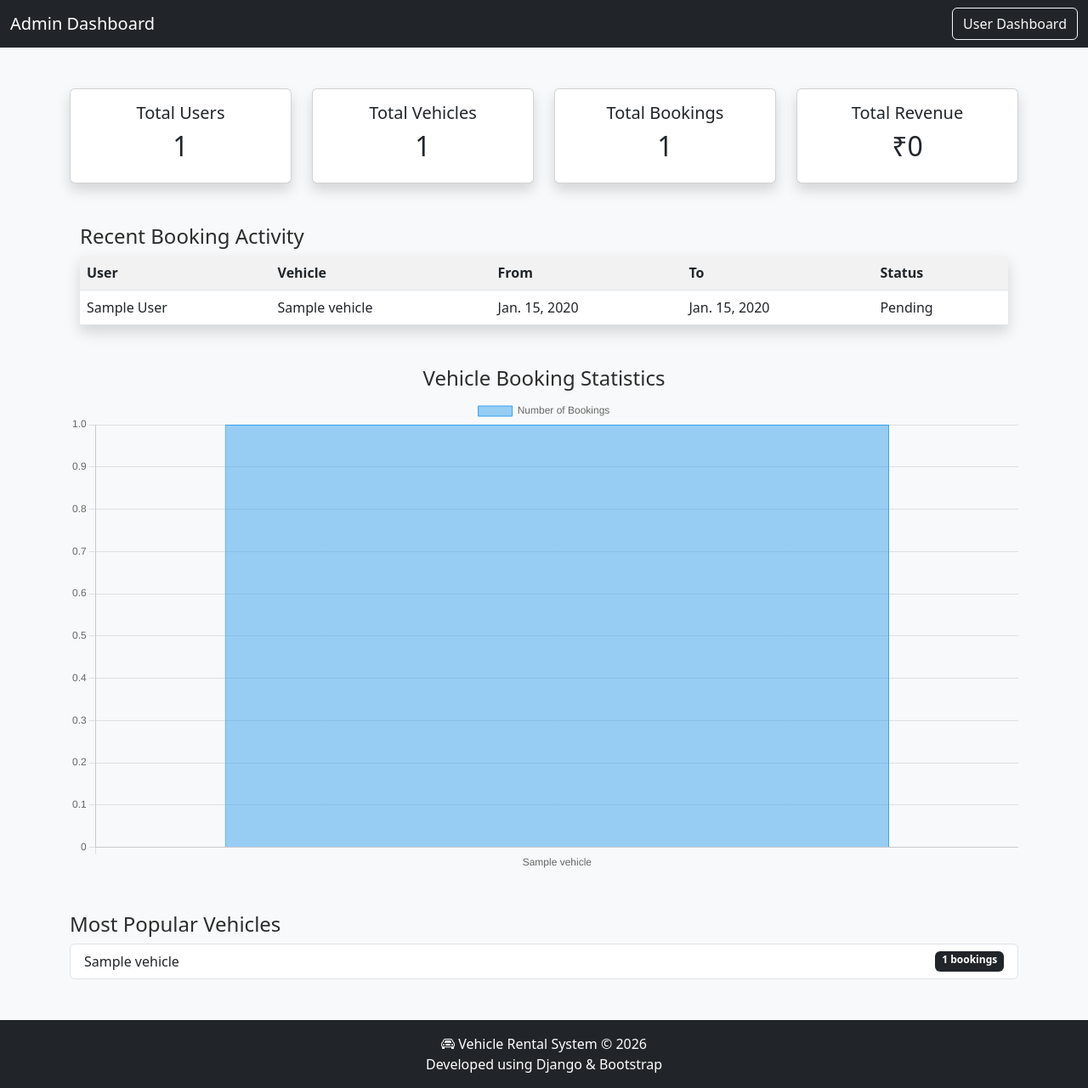
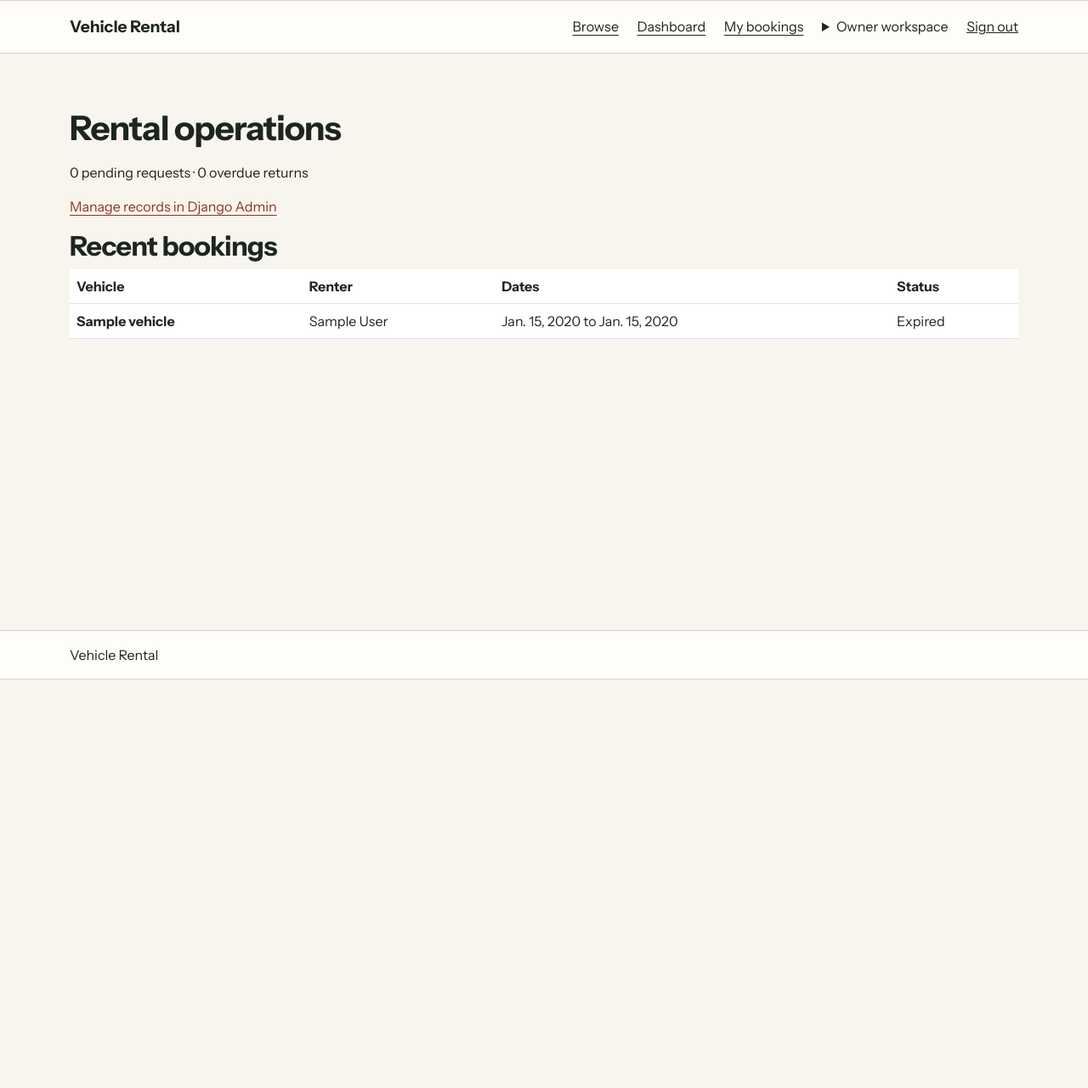
Before and after one commit to priyadharshanexe/vehicle-rental, a Django app: page /admin-dashboard/ in a window 1280 px wide. Shown: the whole page at 85% size. After the commit the page ends 800 px from the top, so only its background shows below. Run offline with Django 5.2, Linux system fonts and the light colour scheme; a user stored in the database is signed in; tables that the repository leaves empty hold one stand-in row (values such as "Sample post").

Commit message:
Add maintenance scheduling and verified rental reviews

```diff
--- a/rental/templates/rental/admin_dashboard.html
+++ b/rental/templates/rental/admin_dashboard.html
@@ -1,143 +1,14 @@
-<!DOCTYPE html>
-<html>
-<head>
-    <title>Admin Dashboard</title>
-    <link href="https://cdn.jsdelivr.net/npm/bootstrap@5.3.0/dist/css/bootstrap.min.css" rel="stylesheet">
-    <script src="https://cdn.jsdelivr.net/npm/chart.js"></script>
-    <link rel="stylesheet" href="https://cdn.jsdelivr.net/npm/bootstrap-icons@1.11.3/font/bootstrap-icons.css">
-</head>
-
-<style>
-    body{
-background:#f6efe9;
-color:#2c2c2c;
-}
-</style>
-<body class="bg-light">
-
-<nav class="navbar navbar-dark bg-dark">
-    <div class="container-fluid">
-        <span class="navbar-brand">Admin Dashboard</span>
-        <a href="/dashboard/" class="btn btn-outline-light">User Dashboard</a>
-    </div>
-</nav>
-
-<div class="container mt-5">
-
-    <div class="row">
-
-        <div class="col-md-3">
-            <div class="card text-center shadow">
-                <div class="card-body">
-                    <h5>Total Users</h5>
-                    <h2>{{ total_users }}</h2>
-                </div>
-            </div>
-        </div>
-
-        <div class="col-md-3">
-            <div class="card text-center shadow">
-                <div class="card-body">
-                    <h5>Total Vehicles</h5>
-                    <h2>{{ total_vehicles }}</h2>
-                </div>
-            </div>
-        </div>
-
-        <div class="col-md-3">
-            <div class="card text-center shadow">
-                <div class="card-body">
-                    <h5>Total Bookings</h5>
-                    <h2>{{ total_bookings }}</h2>
-                </div>
-            </div>
-        </div>
-
-        <div class="col-md-3">
-            <div class="card text-center shadow">
-                <div class="card-body">
-                    <h5>Total Revenue</h5>
-                    <h2>₹{{ total_revenue }}</h2>
-                </div>
-            </div>
-        </div>
-
-    </div>
-
-    <div class="container mt-5">
-    <h4>Recent Booking Activity</h4>
-
-    <table class="table table-striped table-hover shadow">
-        <tr>
-            <th>User</th>
-            <th>Vehicle</th>
-            <th>From</th>
-            <th>To</th>
-            <th>Status</th>
-        </tr>
-
-        {% for booking in recent_bookings %}
-        <tr>
-            <td>{{ booking.user.name }}</td>
-            <td>{{ booking.vehicle.name }}</td>
-            <td>{{ booking.start_date }}</td>
-            <td>{{ booking.end_date }}</td>
-            <td>{{ booking.status }}</td>
-        </tr>
-        {% endfor %}
-    </table>
-</div>
-
-</div>
-<div class="container mt-5">
-    <h4 class="text-center">Vehicle Booking Statistics</h4>
-    <canvas id="bookingChart"></canvas>
-</div>
-
-<div class="container mt-5">
-    <h4>Most Popular Vehicles</h4>
-
-    <ul class="list-group">
-        {% for v in popular_vehicles %}
-        <li class="list-group-item d-flex justify-content-between">
-            {{ v.name }}
-            <span class="badge bg-dark">{{ v.count }} bookings</span>
-        </li>
-        {% endfor %}
-    </ul>
-</div>
-
-{{ vehicle_names|json_script:"vehicle-names" }}
-{{ booking_counts|json_script:"booking-counts" }}
-<script>
-const ctx = document.getElementById('bookingChart');
-
-new Chart(ctx, {
-    type: 'bar',
-    data: {
-        labels: JSON.parse(document.getElementById("vehicle-names").textContent),
-        datasets: [{
-            label: 'Number of Bookings',
-            data: JSON.parse(document.getElementById("booking-counts").textContent),
-            borderWidth: 1
-        }]
-    },
-    options: {
-        scales: {
-            y: {
-                beginAtZero: true
-            }
-        }
-    }
-});
-</script>
-<footer class="bg-dark text-white text-center p-3 mt-5">
-<div class="container">
-<i class="bi bi-car-front"></i>
-Vehicle Rental System © 2026
-<br>
-Developed using Django & Bootstrap
-</div>
-</footer>
-</body>
-</html>
+{% extends "rental/base.html" %}
+{% block content %}
+<h1>Rental operations</h1>
+<p>{{ pending_count }} pending request{{ pending_count|pluralize }} · {{ overdue_count }} overdue return{{ overdue_count|pluralize }}</p>
+<p><a href="{% url 'admin:index' %}">Manage records in Django Admin</a></p>
+<h2>Recent bookings</h2>
+<div class="table-responsive"><table class="table">
+<thead><tr><th>Vehicle</th><th>Renter</th><th>Dates</th><th>Status</th></tr></thead>
+<tbody>{% for booking in recent_bookings %}
+<tr><th scope="row">{{ booking.vehicle.name }}</th><td>{{ booking.user.name }}</td>
+<td>{{ booking.start_date }} to {{ booking.end_date }}</td><td>{{ booking.display_status }}</td></tr>
+{% empty %}<tr><td colspan="4">No bookings yet.</td></tr>{% endfor %}</tbody>
+</table></div>
+{% endblock %}
--- a/rental/templates/rental/my_bookings.html
+++ b/rental/templates/rental/my_bookings.html
@@ -16,6 +16,9 @@
       </td>
       <td>
         <a href="{% url 'download_receipt' booking.pk %}">Booking summary</a>
+        {% if booking.display_status == "Returned" and not booking.review %}
+          <a href="{% url 'add_feedback' booking.pk %}">Leave a review</a>
+        {% endif %}
         {% if booking.display_status == "Confirmed" or booking.display_status == "Pending" %}
           <form action="{% url 'cancel_booking' booking.pk %}" method="post">
             {% csrf_token %}<button class="btn btn-link" type="submit">Cancel booking</button>
--- a/rental/templates/rental/my_vehicles.html
+++ b/rental/templates/rental/my_vehicles.html
@@ -52,6 +52,7 @@ Add New Vehicle
 <a href="/edit-vehicle/{{ vehicle.id }}/" class="btn btn-primary btn-sm">
 Edit
 </a>
+<a href="{% url 'vehicle_maintenance' vehicle.pk %}" class="btn btn-link btn-sm">Maintenance</a>
 
 <form action="/toggle-vehicle/{{ vehicle.id }}/" method="post" class="d-inline">{% csrf_token %}<button type="submit" class="btn btn-warning btn-sm">
 {% if vehicle.is_available %}
--- a/rental/templates/rental/owner_bookings.html
+++ b/rental/templates/rental/owner_bookings.html
@@ -14,7 +14,7 @@
   {% for booking in page %}
   <tr>
     <th scope="row">{{ booking.vehicle.name }}</th><td>{{ booking.user.name }}</td>
-    <td>{{ booking.start_date }} to {{ booking.end_date }}</td><td><span class="status">{{ booking.display_status }}</span></td>
+    <td>{{ booking.start_date }} to {{ booking.end_date }}</td><td><span class="status">{{ booking.display_status }}</span>{% if booking.status == "In progress" and booking.end_date < today %}<br><strong>Overdue</strong>{% endif %}</td>
     <td class="actions">
       {% if booking.display_status == "Pending" %}
         <form method="post" action="{% url 'approve_booking' booking.pk %}">{% csrf_token %}<button class="btn btn-primary btn-sm">Approve</button></form>
--- a/rental/urls.py
+++ b/rental/urls.py
@@ -21,5 +21,6 @@ urlpatterns = [
     path('owner-bookings/', views.owner_bookings, name='owner_bookings'),
     path('approve-booking/<int:booking_id>/', views.approve_booking, name='approve_booking'),
     path('reject-booking/<int:booking_id>/', views.reject_booking, name='reject_booking'),
-    path('feedback/<int:vehicle_id>/', views.add_feedback, name='add_feedback'),
+    path('vehicles/<int:vehicle_id>/maintenance/', views.vehicle_maintenance, name='vehicle_maintenance'),
+    path('feedback/<int:booking_id>/', views.add_feedback, name='add_feedback'),
     ]
--- a/rental/views.py
+++ b/rental/views.py
@@ -18,7 +18,7 @@ from django.http import HttpResponse
 from django.contrib.admin.views.decorators import staff_member_required
 from django.views.decorators.http import require_POST
 from django.shortcuts import get_object_or_404
-from .models import Feedback
+from .models import Feedback, MaintenanceBlock
 
 logger = logging.getLogger(__name__)
 
@@ -55,7 +55,12 @@ def vehicle_list(request):
             start_date__lte=dates.cleaned_data["end_date"],
             end_date__gte=dates.cleaned_data["start_date"],
         )
-        vehicles = vehicles.exclude(pk__in=conflicting.values("vehicle_id"))
+        blocked = MaintenanceBlock.objects.filter(
+            start_date__lte=dates.cleaned_data["end_date"], end_date__gte=dates.cleaned_data["start_date"],
+        )
+        vehicles = vehicles.exclude(pk__in=conflicting.values("vehicle_id")).exclude(
+            pk__in=blocked.values("vehicle_id")
+        )
     params = request.GET.copy()
     params.pop("page", None)
     return render(request, "rental/vehicle_list.html", {
@@ -105,6 +110,10 @@ def reserve_vehicle(user_id, vehicle_id, start_date, end_date):
         vehicle=vehicle, start_date__lte=end_date, end_date__gte=start_date
     ).exists():
         raise forms.ValidationError("Vehicle already booked for these dates.")
+    if MaintenanceBlock.objects.filter(
+        vehicle=vehicle, start_date__lte=end_date, end_date__gte=start_date,
+    ).exists():
+        raise forms.ValidationError("This vehicle has scheduled maintenance for those dates.")
     days = (end_date - start_date).days + 1
     total_price = days * vehicle.price_per_day
     if not 0 < total_price <= Decimal("99999999.99"):
@@ -135,12 +144,14 @@ def book_vehicle(request, vehicle_id):
     ).order_by("start_date")
     return render(request, "rental/book_vehicle.html", {
         "vehicle": vehicle, "booked_dates": booked_dates, "form": form,
+        "maintenance": vehicle.maintenance_blocks.filter(end_date__gte=timezone.localdate()),
+        "reviews": Feedback.objects.filter(vehicle=vehicle, booking__isnull=False).order_by("-created_at")[:5],
     })
 
 
 @login_required
 def my_bookings(request):
-    bookings = Booking.objects.filter(user_id=rental_profile(request.user).pk).select_related("vehicle")
+    bookings = Booking.objects.filter(user_id=rental_profile(request.user).pk).select_related("vehicle", "review")
     return render(request, "rental/my_bookings.html", {
         "page": Paginator(bookings.order_by("-start_date", "-pk"), 15).get_page(request.GET.get("page")),
     })
@@ -214,55 +225,14 @@ def return_vehicle(request, booking_id):
 @staff_member_required
 def admin_dashboard(request):
 
-    # basic statistics
-    total_users = CustomUser.objects.count()
-    total_vehicles = Vehicle.objects.count()
-    total_bookings = Booking.objects.count()
+    return render(request, "rental/admin_dashboard.html", {
+        "pending_count": active_bookings().filter(status=Booking.Status.PENDING).count(),
+        "overdue_count": Booking.objects.filter(
+            status=Booking.Status.IN_PROGRESS, end_date__lt=timezone.localdate(),
+        ).count(),
+        "recent_bookings": Booking.objects.select_related("user", "vehicle").order_by("-pk")[:15],
+    })
 
-    total_revenue = Booking.objects.filter(status="Returned").aggregate(
-    total=models.Sum("total_price")
-    )["total"] or 0
-
-    # bookings by vehicle (for chart)
-    vehicle_names = []
-    booking_counts = []
-
-    vehicles = Vehicle.objects.all()
-
-    for v in vehicles:
-        count = Booking.objects.filter(vehicle=v).count()
-        vehicle_names.append(v.name)
-        booking_counts.append(count)
-
-    # vehicle popularity ranking
-    popular_vehicles = []
-
-    for v in vehicles:
-        count = Booking.objects.filter(vehicle=v).count()
-        popular_vehicles.append({
-            "name": v.name,
-            "count": count
-        })
-
-    popular_vehicles = sorted(popular_vehicles, key=lambda x: x["count"], reverse=True)
-
-    # recent booking activity
-    recent_bookings = Booking.objects.select_related(
-        'user', 'vehicle'
-    ).order_by('-id')[:5]
-
-    context = {
-        "total_users": total_users,
-        "total_vehicles": total_vehicles,
-        "total_bookings": total_bookings,
-        "total_revenue": total_revenue,
-        "vehicle_names": vehicle_names,
-        "booking_counts": booking_counts,
-        "popular_vehicles": popular_vehicles,
-        "recent_bookings": recent_bookings
-    }
-
-    return render(request, "rental/admin_dashboard.html", context)
 
 @login_required
 def download_receipt(request, booking_id):
@@ -379,40 +349,36 @@ def edit_vehicle(request, vehicle_id):
     return render(request, "rental/vehicle_form.html", {"form": form, "heading": "Edit vehicle"})
 
 
+class ReportDatesForm(forms.Form):
+    start_date = forms.DateField(required=False, widget=forms.DateInput(attrs={"type": "date"}))
+    end_date = forms.DateField(required=False, widget=forms.DateInput(attrs={"type": "date"}))
+
+    def clean(self):
+        data = super().clean()
+        if data.get("start_date") and data.get("end_date") and data["end_date"] < data["start_date"]:
+            self.add_error("end_date", "Return date must be on or after the start date.")
+        return data
+
+
 @login_required
 def owner_earnings(request):
+    owner = rental_profile(request.user)
+    form = ReportDatesForm(request.GET)
+    completed = Booking.objects.filter(vehicle__owner=owner, status=Booking.Status.RETURNED)
+    if form.is_valid():
+        for field, lookup in (("start_date", "gte"), ("end_date", "lte")):
+            if value := form.cleaned_data[field]:
+                completed = completed.filter(
+                    models.Q(**{f"returned_at__date__{lookup}": value})
+                    | models.Q(returned_at__isnull=True, **{f"end_date__{lookup}": value})
+                )
+    rows = list(completed.values("vehicle_id", "vehicle__name").annotate(
+        bookings=models.Count("pk"), value=models.Sum("total_price"),
+    ).order_by("vehicle__name", "vehicle_id"))
+    return render(request, "rental/owner_earnings.html", {
+        "rows": rows, "total": sum(row["value"] for row in rows), "form": form,
+    })
 
-    owner = rental_profile(request.user)
-
-    vehicles = Vehicle.objects.filter(owner=owner)
-
-    earnings_data = []
-    total_earnings = 0
-
-    for vehicle in vehicles:
-
-        bookings = Booking.objects.filter(vehicle=vehicle, status="Returned")
-
-        booking_count = bookings.count()
-
-        revenue = bookings.aggregate(
-            total=models.Sum("total_price")
-        )["total"] or 0
-
-        total_earnings += revenue
-
-        earnings_data.append({
-            "vehicle": vehicle.name,
-            "bookings": booking_count,
-            "revenue": revenue
-        })
-
-    context = {
-        "earnings_data": earnings_data,
-        "total_earnings": total_earnings
-    }
-
-    return render(request, "rental/owner_earnings.html", context)
 
 @login_required
 def owner_bookings(request):
@@ -427,7 +393,7 @@ def owner_bookings(request):
         bookings = bookings.filter(pk__in=active_bookings().filter(status=status).values("pk"))
     return render(request, "rental/owner_bookings.html", {
         "page": Paginator(bookings.order_by("start_date", "pk"), 15).get_page(request.GET.get("page")),
-        "queue": queue,
+        "queue": queue, "today": timezone.localdate(),
     })
 
 @require_POST
@@ -449,23 +415,49 @@ def reject_booking(request, booking_id):
 def home(request):
     return render(request, "rental/home.html")
 
+class FeedbackForm(forms.Form):
+    rating = forms.TypedChoiceField(choices=[(i, i) for i in range(1, 6)], coerce=int)
+    comment = forms.CharField(max_length=500, widget=forms.Textarea(attrs={"rows": 4}))
+
+
 @login_required
-def add_feedback(request, vehicle_id):
+@transaction.atomic
+def add_feedback(request, booking_id):
+    profile = rental_profile(request.user)
+    bookings = Booking.objects.select_for_update() if request.method == "POST" else Booking.objects
+    booking = get_object_or_404(bookings, pk=booking_id, user=profile, status=Booking.Status.RETURNED)
+    if Feedback.objects.filter(booking=booking).exists():
+        return redirect("my_bookings")
+    form = FeedbackForm(request.POST if request.method == "POST" else None)
+    if request.method == "POST" and form.is_valid():
+        Feedback.objects.create(booking=booking, vehicle=booking.vehicle, user=profile, **form.cleaned_data)
+        messages.success(request, "Review published.")
+        return redirect("my_bookings")
+    return render(request, "rental/add_feedback.html", {"booking": booking, "form": form})
 
-    user = rental_profile(request.user)
-    vehicle = Vehicle.objects.get(id=vehicle_id)
 
-    if request.method == "POST":
-        rating = request.POST['rating']
-        comment = request.POST['comment']
+class MaintenanceForm(BookingDatesForm):
+    reason = forms.CharField(max_length=120)
 
-        Feedback.objects.create(
-            user=user,
-            vehicle=vehicle,
-            rating=rating,
-            comment=comment
-        )
 
-        return redirect('vehicle_list')
-
-    return render(request, "rental/add_feedback.html", {"vehicle": vehicle})
+@login_required
+@transaction.atomic
+def vehicle_maintenance(request, vehicle_id):
+    owner = rental_profile(request.user)
+    vehicles = Vehicle.objects.select_for_update() if request.method == "POST" else Vehicle.objects
+    vehicle = get_object_or_404(vehicles, pk=vehicle_id, owner=owner, archived_at__isnull=True)
+    blocks = vehicle.maintenance_blocks.order_by("start_date", "pk")
+    form = MaintenanceForm(request.POST if request.method == "POST" else None)
+    if request.method == "POST" and "remove_block" in request.POST:
+        block = get_object_or_404(blocks, pk=request.POST["remove_block"])
+        block.delete()
+        return redirect("vehicle_maintenance", vehicle.pk)
+    if request.method == "POST" and form.is_valid():
+        overlap = {"start_date__lte": form.cleaned_data["end_date"],
+                   "end_date__gte": form.cleaned_data["start_date"]}
+        if active_bookings().filter(vehicle=vehicle, **overlap).exists() or blocks.filter(**overlap).exists():
+            form.add_error(None, "Those dates overlap an existing rental or maintenance block.")
+        else:
+            blocks.create(vehicle=vehicle, **form.cleaned_data)
+            return redirect("vehicle_maintenance", vehicle.pk)
+    return render(request, "rental/maintenance.html", {"vehicle": vehicle, "form": form, "blocks": blocks})
```
Also changed, not shown: rental/models.py (+16 -0 lines), rental/templates/rental/add_feedback.html (+5 -38 lines), rental/templates/rental/add_vehicle.html (deleted, +0 -58 lines), rental/templates/rental/book_vehicle.html (+8 -2 lines), rental/templates/rental/edit_vehicle.html (deleted, +0 -52 lines), rental/templates/rental/maintenance.html (added, +15 -0 lines), rental/templates/rental/owner_earnings.html (+10 -36 lines), rental/tests.py (+52 -0 lines), rental/migrations/0015_add_maintenance_and_verified_reviews.py (added).
